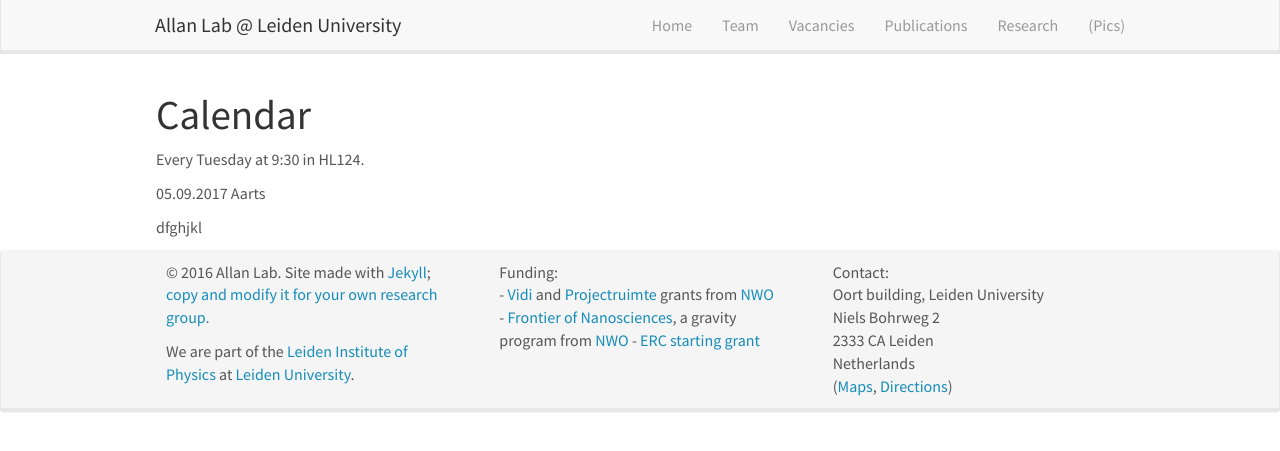
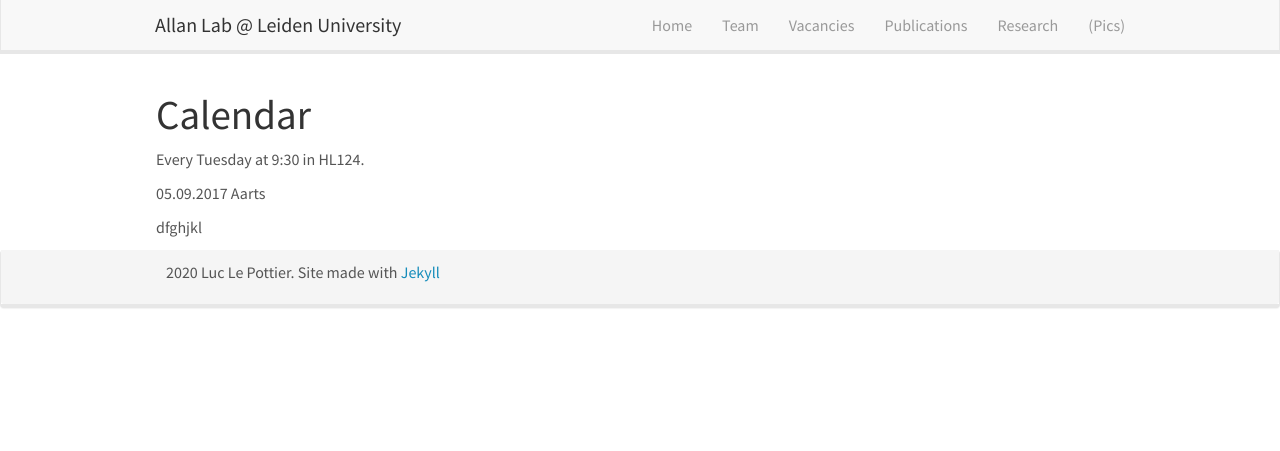
Before and after one commit to luclepot/luclepot.github.io, a Jekyll site: the page built from _pages/mini_lecture_series.md, in a window 1280 px wide. Shown: the top 451 px of the page. Built offline with Jekyll 4.4.1, drawn with Linux system fonts in a browser that asks for light colours; nearby versions of some CDN libraries.

Commit message:
update footer, remove icon

```diff
--- a/_includes/footer.html
+++ b/_includes/footer.html
@@ -3,28 +3,7 @@
 	<div class="container-fluid">
 	  <div class="row">
 		<div class="col-sm-4">
-
-		  <p>&copy 2016 Allan Lab. Site made with <a href="https://jekyllrb.com">Jekyll</a>;  <a href="{{ site.url }}{{ site.baseurl }}/aboutwebsite.html">copy and  modify it for your own research group.</a></p>
-              <p>We are part of the <a href="https://www.physics.leidenuniv.nl/">Leiden Institute of Physics</a> at <a href="https://www.leidenuniv.nl">Leiden University</a>.</p>
-
-
-		   <p>  </p><p>
-
-
-		</div>
-		<div class="col-sm-4">
-		  Funding:<br />
-		  - <a href="http://www.nwo.nl/en/research-and-results/programmes/Talent+Scheme">Vidi </a> and <a href='https://www.fom.nl/en/news/press-releases/2016/11/18/28634/'>Projectruimte</a> grants from <a href="http://www.nwo.nl">NWO</a> <br />
-		  - <a href="https://www.universiteitleiden.nl/en/research/research-projects/science/frontiers-of-nanoscience-nanofront">Frontier of Nanosciences</a>, a gravity program from <a href="http://www.nwo.nl">NWO</a>
-          - <a href='https://www.universiteitleiden.nl/en/news/2017/08/two-erc-grants-for-leiden-physics'>ERC starting grant</a>
-		</div>
-		<div class="col-sm-4">
-		  Contact:<br />
-		  Oort building, Leiden University<br />
-		  Niels Bohrweg 2<br />
-		  2333 CA Leiden<br />
-		  Netherlands <br />
-            (<a href="https://goo.gl/maps/H2RjutkyoUH2">Maps</a>, <a href="http://www.physics.leidenuniv.nl/travel-directions">Directions</a>)
+		  <p>2020 Luc Le Pottier. Site made with <a href="https://jekyllrb.com">Jekyll</a></p>
 		</div>
 	  </div>
 	</div>
```
Also changed, not shown: README.md (+3 -8 lines), favicon.ico (deleted).
